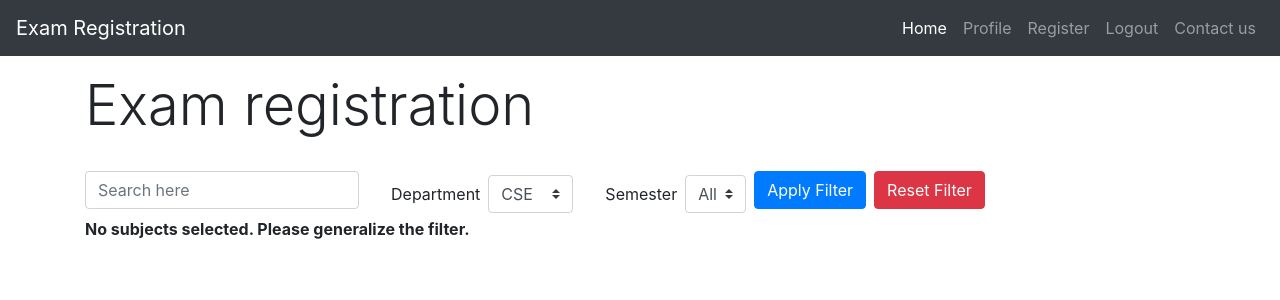
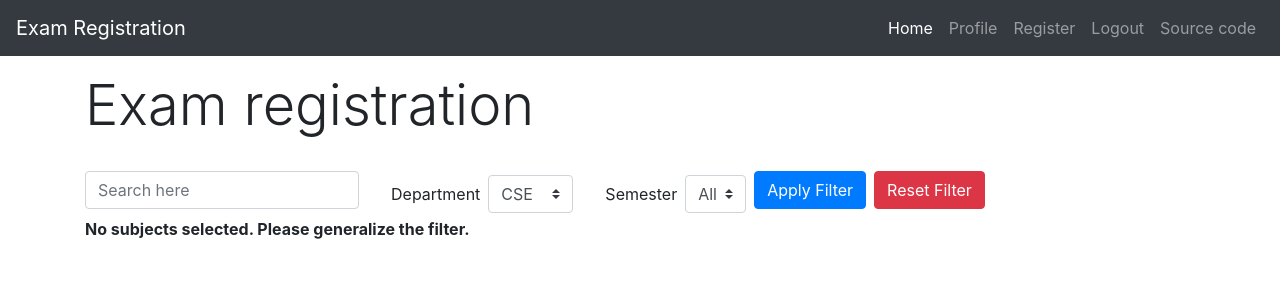
Before and after one commit to Subikesh/Exam_registration, a Django app: page / in a window 1280 px wide. Shown: the top 300 px of the page. Run offline with Django 3.2, Linux system fonts and the light colour scheme; the visitor is signed in with stand-in values (Sample User, id 1); data that the repository does not hold is empty; some libraries are stand-ins or nearby versions.

Commit message:
Source code added

```diff
--- a/templates/navbar.html
+++ b/templates/navbar.html
@@ -25,7 +25,7 @@
                 </li>
             {% endif %}
             <li class="nav-item {{contact_us}}">
-                <a class="nav-link" href="#">Contact us</a>
+                <a class="nav-link" href="https://github.com/Subikesh/Exam_registration" target="_blank">Source code</a>
             </li>
         </ul>
     </div>
```
